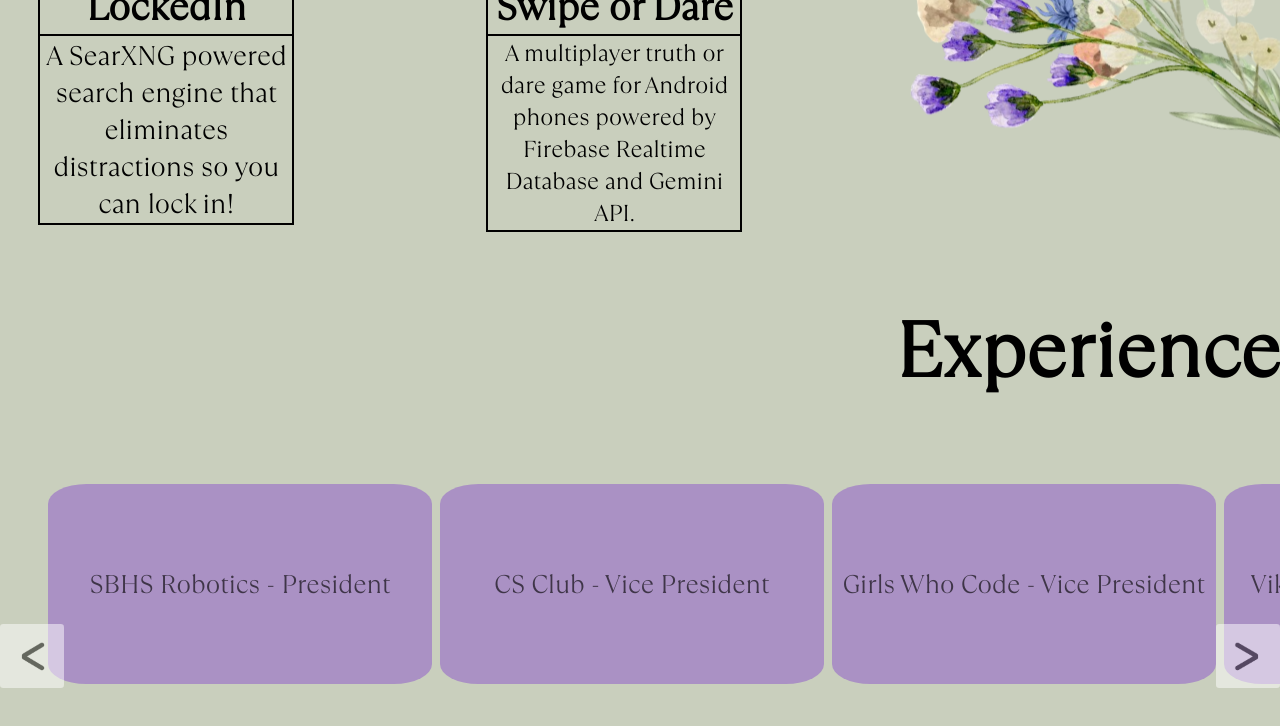
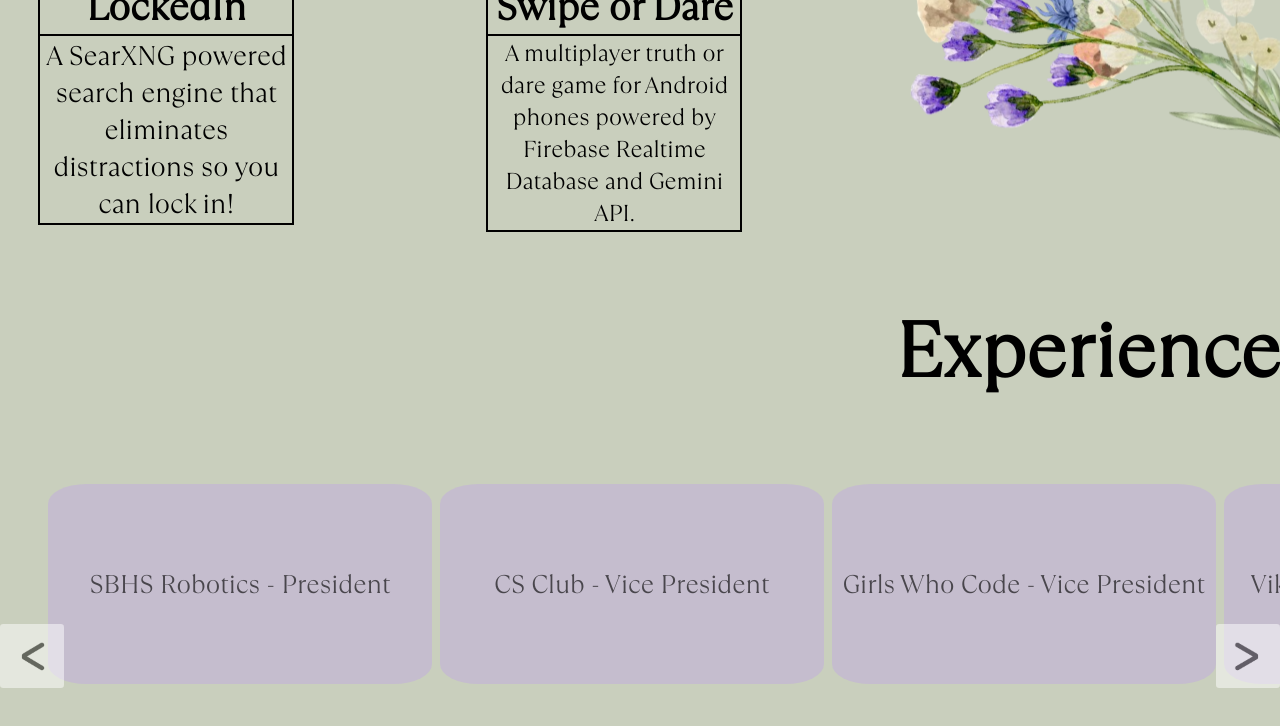
Before and after one commit to anikat2/anikaportfolio, a React (Create React App) app: page / in a window 1280 px wide. Shown: the part 1782-2508 px from the top of the page. Built offline with nearby package versions, Linux system fonts and the light colour scheme.

Commit message:
changde tab name

```diff
--- a/public/index.html
+++ b/public/index.html
@@ -24,7 +24,7 @@
       work correctly both with client-side routing and a non-root public URL.
       Learn how to configure a non-root public URL by running `npm run build`.
     -->
-    <title>React App</title>
+    <title>anika's portfolio</title>
   </head>
   <body>
     <noscript>You need to enable JavaScript to run this app.</noscript>
--- a/src/index.css
+++ b/src/index.css
@@ -668,7 +668,7 @@
 }
 
 .carousel-slide {
-  background-color: #aa91c4;
+  background-color: #c5bdce;
   width: 250px;
   height: 200px;
   flex: 1 0 30%;
```
